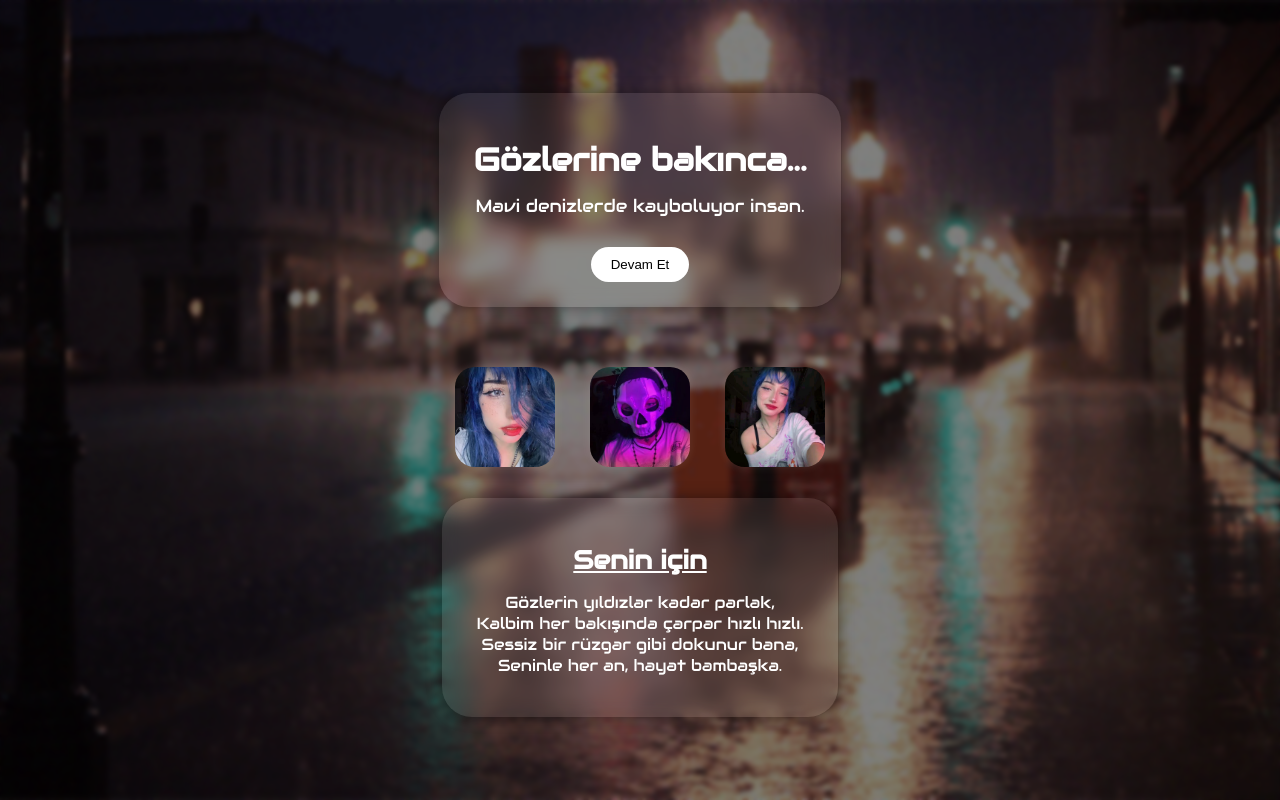
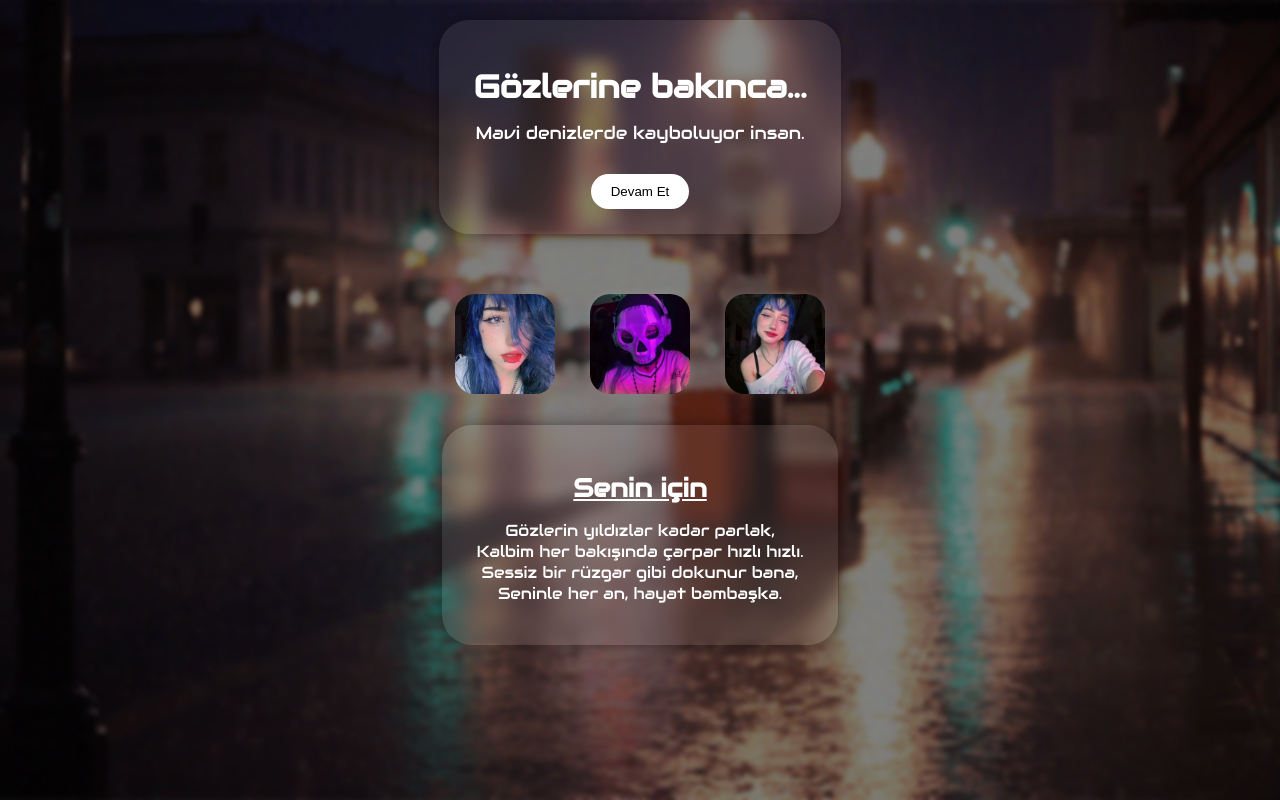
Before and after one commit to kursun00/sanaozel, a plain HTML site: page index.html in a window 1280 px wide. Drawn offline with Linux system fonts and the light colour scheme.

Commit message:
Update style.css

```diff
--- a/style.css
+++ b/style.css
@@ -7,6 +7,7 @@ body, html {
   color: white;
   overflow-x: hidden;
   box-sizing: border-box;
+  background-color: transparent; /* Burayı şeffaf yaptım, siyah olmasın */
 }
 
 /* Arka plan GIF */
@@ -33,12 +34,14 @@ body, html {
   display: flex;
   flex-direction: column;
   align-items: center;
-  justify-content: center;
-  height: 100%;
+  justify-content: flex-start; /* üstten başlasın, ortada değil */
+  min-height: 100vh; /* tam ekran yüksekliği */
+  padding: 20px;
   text-align: center;
-  padding: 20px;
+  overflow-y: auto; /* dikey kaydırma */
 }
 
+/* Text kutuları */
 .text-box {
   background: rgba(255, 255, 255, 0.08);
   backdrop-filter: blur(8px);
@@ -48,6 +51,8 @@ body, html {
   max-width: 90%;
   box-shadow: 0 0 15px rgba(0,0,0,0.4);
   transition: 0.3s;
+  position: relative; /* sabit değil */
+  z-index: 1;
 }
 
 /* Başlık altı çizgi */
```
